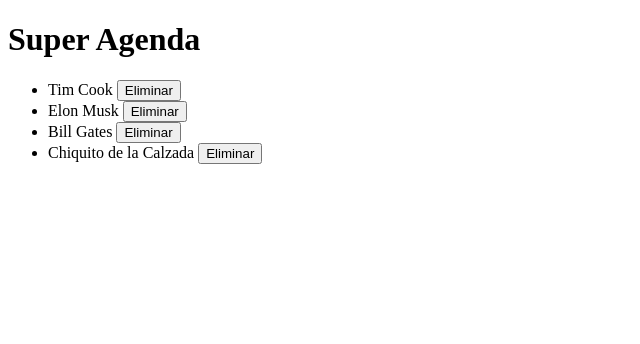
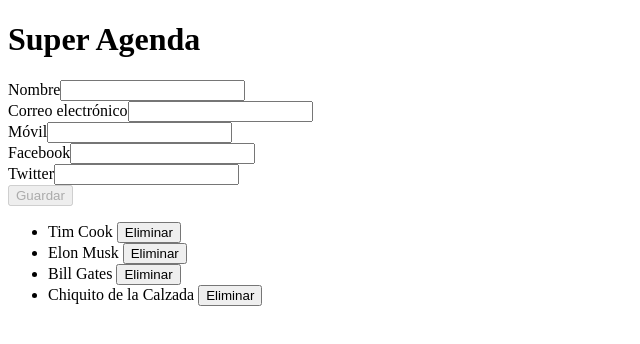
Before and after one commit to dalvarezdp/agenda-angular, an Angular app: page / in a window 1280 px wide. Shown: the top 344 px of the page, without its empty margins (0-640 px from the left). Built offline with nearby package versions, Linux system fonts and the light colour scheme.

Commit message:
Añadimos un formulario de alta: ya podemos crear nuevos contactos.

```diff
--- a/src/app/app.component.html
+++ b/src/app/app.component.html
@@ -2,6 +2,10 @@
   <!-- Cuando utilizamos {{ }} estamos sincronizando la vista desde el modelo -->
   {{_title}}
 </h1>
+<!--
+   Formulario de alta de usuario
+ -->
+ <formulario-alta (alCrearContacto)="darAltaContacto($event)"></formulario-alta>
 
 <!--
    Para instanciar un componente indicamos una etiqueta HTML que responda al selector definido
--- a/src/app/app.component.ts
+++ b/src/app/app.component.ts
@@ -39,4 +39,13 @@
     }
   }
 
+  /**
+   * Se encarga de crear nuevos contactos en la app
+   * @param contacto
+   */
+  darAltaContacto(contacto: Contacto): void {
+    this._contactoService.crearContacto(contacto);
+    this._listaContactos = this._contactoService.obtenerContactos();
+  }
+
 }
--- a/src/app/app.module.ts
+++ b/src/app/app.module.ts
@@ -5,12 +5,14 @@
 
 import { AppComponent } from './app.component';
 import { ListaContactosComponent } from './lista-contactos/lista-contactos.component';
-import { ContactoService } from './contacto.service'
+import { ContactoService } from './contacto.service';
+import { FormularioAltaComponent } from './formulario-alta/formulario-alta.component'
 
 @NgModule({
   declarations: [
     AppComponent,
-    ListaContactosComponent
+    ListaContactosComponent,
+    FormularioAltaComponent
   ],
   imports: [
     BrowserModule,
--- a/src/app/contacto.service.ts
+++ b/src/app/contacto.service.ts
@@ -25,4 +25,8 @@
       return c.nombre !== contacto.nombre;
     });
   }
+
+  crearContacto(contacto: Contacto): void {
+    this._contactos.push(new Contacto(contacto.nombre));
+  }
 }
--- /dev/null
+++ b/src/app/formulario-alta/formulario-alta.component.css
@@ -0,0 +1,18 @@
+/*
+    Estilo para indicar que una caja de texto está mal informada
+*/
+input.ng-touched.ng-invalid {
+    border: 1px solid red;
+}
+
+/*
+    Estilo para undicar que una caja de texto esta bien informada
+*/
+
+input.ng-touched.ng-valid {
+    border: 1px solid green;
+}
+
+.mensaje-error{
+    color: red
+}
--- /dev/null
+++ b/src/app/formulario-alta/formulario-alta.component.html
@@ -0,0 +1,53 @@
+<!--
+  La directiva 'NgForm' instancia la clase 'FormGroup' correspondiente al formulario.
+  Con '#nombre' creamos Template Reference Variables. Si asignamos como valor la directiva
+  'NgForm', obtenemos una referencia a la instancia 'FormGroup' creada.
+-->
+<form ngForm #contacto="ngForm" (ngSubmit)="notificarCreacionContacto(contacto)">
+
+  <!-- Nombre del contacto -->
+  <div>
+    <label for="nombre">Nombre</label>
+    <!--
+      La directiva 'NgModel' instancia la clase 'FormControl' correspondiente al elemento de formulario.
+      Con '#nombre' creamos Template Reference Variables. Si asignamos como valor la directiva 'NgModel', obtenemos una referencia a la instancia 'FormControl' creada.
+    -->
+    <input
+      type="text"
+      ngModel
+      id="nombre"
+      name="nombre"
+      #nombre="ngModel"
+      minlength="3"
+      required>
+    <div *ngIf="nombre.touched && nombre.invalid" class="mensaje-error">
+      El nombre es un campo obligatorio.
+    </div>
+  </div>
+
+  <!-- Correo electrónico del contacto -->
+  <div>
+    <label for="email">Correo electrónico</label>
+    <input type="text" ngModel id="email" name="email">
+  </div>
+
+  <!-- Móvil del contacto -->
+  <div>
+    <label for="movil">Móvil</label>
+    <input type="text" ngModel id="movil" name="movil">
+  </div>
+
+  <!-- Cuenta de Facebook del contacto -->
+  <div>
+    <label for="facebook">Facebook</label>
+    <input type="text" ngModel id="facebook" name="facebook">
+  </div>
+
+  <!-- Cuenta de Twitter del contacto -->
+  <div>
+    <label for="twitter">Twitter</label>
+    <input type="text" ngModel id="twitter" name="twitter">
+  </div>
+
+  <button type="submit" [disabled]="contacto.invalid">Guardar</button>
+</form>
--- /dev/null
+++ b/src/app/formulario-alta/formulario-alta.component.ts
@@ -0,0 +1,29 @@
+import { Component, OnInit, EventEmitter, Output } from '@angular/core';
+import { FormGroup } from '@angular/forms'
+import { Contacto } from '../contacto';
+
+@Component({
+  selector: 'formulario-alta',
+  templateUrl: './formulario-alta.component.html',
+  styleUrls: ['./formulario-alta.component.css']
+})
+export class FormularioAltaComponent implements OnInit {
+
+  @Output() alCrearContacto: EventEmitter<Contacto>;
+
+  constructor() {
+    this.alCrearContacto = new EventEmitter<Contacto>();
+  }
+
+  ngOnInit() {
+  }
+
+  // Este manejador se encarga de notificar al componente padre el contacto indicado.
+  notificarCreacionContacto(formulario: FormGroup): void{
+    // Creamos un nuevo contacto a partir de los datos del formulario
+    let contacto: Contacto = formulario.value as Contacto
+    this.alCrearContacto.emit(contacto)
+    console.log(formulario);
+  }
+
+}
```
Also changed, not shown: 1 other file (tests, documents, lock files or other folders).
